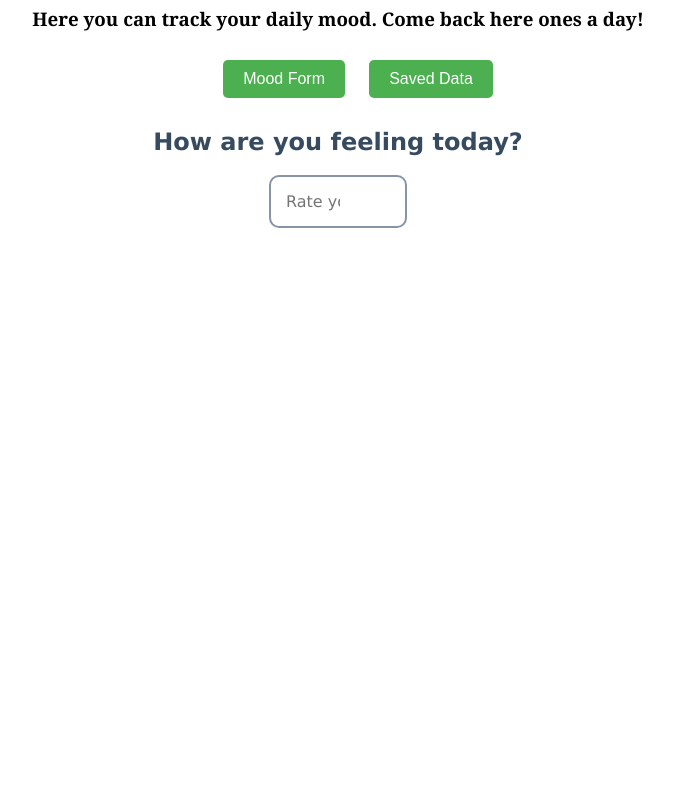
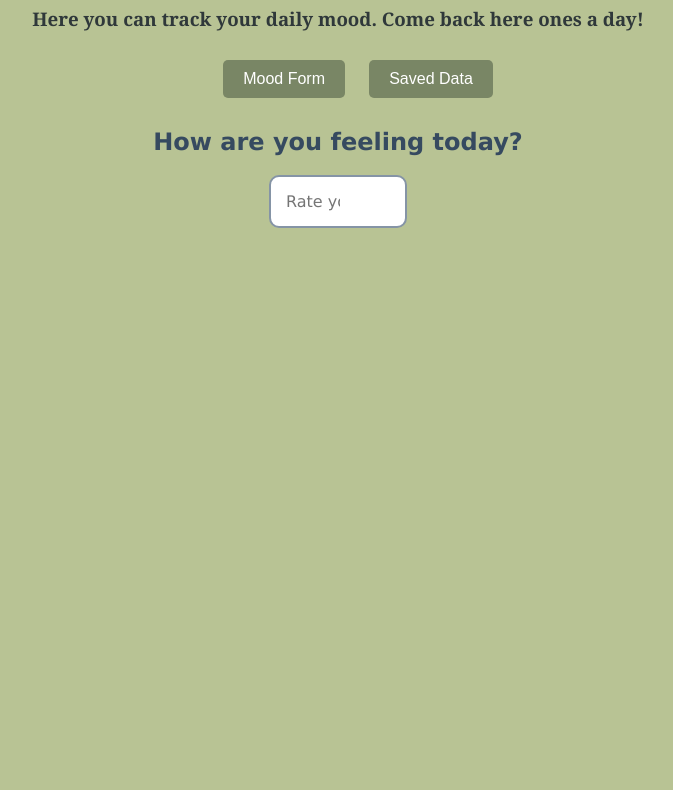
Before and after one commit to LeIndigo004/Life-Metrics, a website built with Vite: page src/index.html in a window 1280 px wide. Shown: the part 80-870 px from the top of the page, without its empty margins (302-975 px from the left). Built offline with nearby package versions, Linux system fonts and the light colour scheme; what diagram-module would draw is missing.

```diff
--- a/src/js/components/saved-mood-data/saved-mood-data.js
+++ b/src/js/components/saved-mood-data/saved-mood-data.js
@@ -16,12 +16,12 @@
   }
  .mood {
       font-size: 20px;
-      color: #364A60;
+      color: #798665;
     }
 
  .date {
       font-size: 14px;
-      color: #8594A6;
+      color: #2F383A;
     }
 
     #deleteDataBtn {
@@ -33,6 +33,11 @@
       border: none;
       border-radius: 5px;
       cursor: pointer;
+      background-color: #2F383A;
+     }
+
+     #deleteDataBtn:hover {
+      background-color: #7E9C92;
      }
     }
 </style>
--- a/src/js/controller/mainController.js
+++ b/src/js/controller/mainController.js
@@ -10,7 +10,7 @@
 import { MoodLogService } from "../services/moodLogService.js";
 import { DiagramModule } from 'diagram-module';
 import { DiagramController } from './diagramController.js';
-import { UIManager } from './userInterfaceManager.js'
+import { UserInterfaceManager } from './userInterfaceManager.js';
 
 export class MainController {
   #moodLogService
@@ -19,7 +19,7 @@
 
   constructor () {
     this.#moodLogService = new MoodLogService()
-    this.#UIManager = new UIManager(document.querySelector('mood-log-form'), document.querySelector('saved-mood-data'))
+    this.#UIManager = new UserInterfaceManager(document.querySelector('mood-log-form'), document.querySelector('saved-mood-data'))
     this.#diagramController = new DiagramController(new DiagramModule('canvas-id'))
 
     this.#setupEventListeners()
--- a/src/js/controller/userInterfaceManager.js
+++ b/src/js/controller/userInterfaceManager.js
@@ -5,7 +5,7 @@
  * @version 1.0.0
  */
 
-export class UIManager {
+export class UserInterfaceManager {
   #moodLogForm
   #savedMoodData
 
--- a/src/js/services/moodLogService.js
+++ b/src/js/services/moodLogService.js
@@ -31,14 +31,10 @@
 
   #loadMoodData () {
     const moodData = localStorage.getItem('moodData')
-    this.#checkIfDataExist(moodData)
-    return JSON.parse(moodData)
-  }
-
-  #checkIfDataExist(moodData) {
     if (!moodData) {
       return []
     }
+    return JSON.parse(moodData)
   }
 
   #setMoodData (moodData) {
--- a/src/styles/main.css
+++ b/src/styles/main.css
@@ -1,6 +1,8 @@
 body {
+  background-color: #B8C394;
   margin: 0 auto;
   text-align: center;
+  color: #2F383A;
   font-family: Cambria, Cochin, Georgia, Times, 'Times New Roman', serif;
 }
 
@@ -12,7 +14,7 @@
 .btn {
   padding: 10px 20px;
   margin: 10px;
-  background-color: #4CAF50;
+  background-color: #798665;
   color: white;
   font-size: 16px;
   border: none;
@@ -21,5 +23,5 @@
 }
 
 .btn:hover {
-  background-color: #45a049;
+  background-color: #95A677;
 }
```
